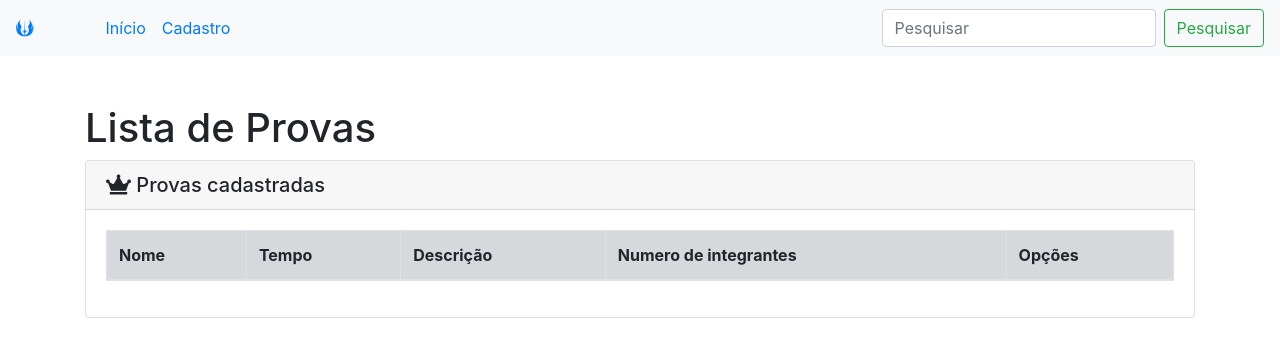
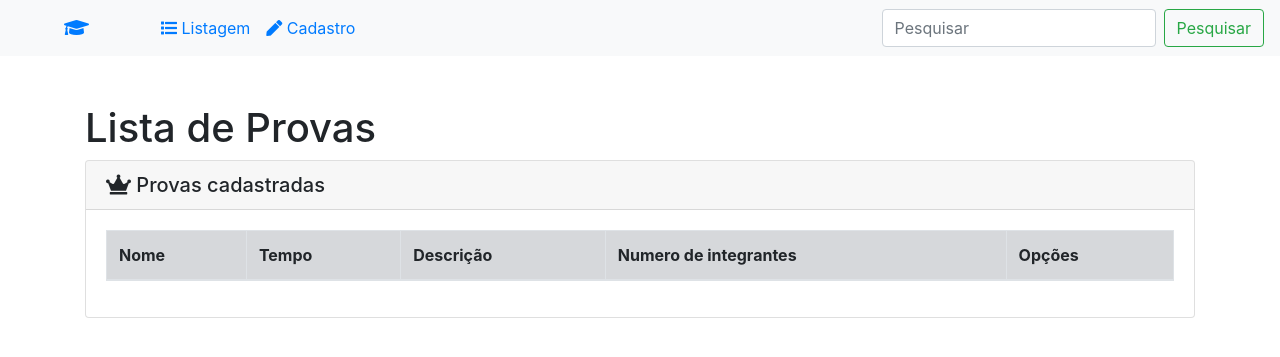
Before and after one commit to marcorozo2702/ProjetoIntegrador, a CodeIgniter app: page /Gincana_CI/index.php/prova/listar in a window 1280 px wide. Shown: the top 357 px of the page. Run offline with CodeIgniter, Linux system fonts and the light colour scheme; data that the repository does not hold is empty.

Commit message:
Adicionado o boostrap na "<nav>" e nas menssagens

```diff
--- a/application/controllers/Prova.php
+++ b/application/controllers/Prova.php
@@ -49,10 +49,10 @@ class Prova extends CI_Controller {
                 //chama o metodo insert do Model passando os dados recebidos por POST para gravar no db, e ja vê as linhas afetadas
                 if ($this->Prova_model->insert($data)){
                     //salva uma mensagem na sessão
-                    $this->session->set_flashdata('mensagem','Prova registrada!');
+                    $this->session->set_flashdata('mensagem','<div class="alert alert-success">Prova registrada!</div>');
                     redirect('Prova/listar'); //*Se der certo manda para a lista
                 } else {
-                    $this->session->set_flashdata('mensagem','Erro ao registrar prova!');
+                    $this->session->set_flashdata('mensagem','<div class="alert alert-danger>Erro ao registrar prova!</div>');
                     redirect('Prova/cadastrar');//se nao der certo manda de volta para o cadastro
                 }
             }
@@ -85,10 +85,10 @@ class Prova extends CI_Controller {
                     );
 
                     if ($this->Prova_model->update($id, $data)){
-                        $this->session->set_flashdata('mensagem', 'Prova alterada.');
+                        $this->session->set_flashdata('mensagem', '<div class="alert alert-success">Prova alterada.</div>');
                         redirect('Prova/listar');
                     } else {
-                        $this->session->set_flashdata('mensagem', 'Ocorreu um erro ao alterar.<br><br>');
+                        $this->session->set_flashdata('mensagem', '<div class="alert alert-danger>Ocorreu um erro ao alterar.</div><br><br>');
                         redirect('Prova/alterar/' .$id);
                     }
                 }
@@ -103,9 +103,9 @@ class Prova extends CI_Controller {
 
                 //manda para o model deletar e ja valida o retorno para saber se funcionou
                 if ($this->Prova_model->delete($id)){
-                    $this->session->set_flashdata('mensagem', 'Sucesso ao deletar.');
+                    $this->session->set_flashdata('mensagem', '<div class="alert alert-success">Sucesso ao deletar.</div>');
                 } else {
-                    $this->session->set_flashdata('mensagem', 'Falha ao deletar.');
+                    $this->session->set_flashdata('mensagem', '<div class="alert alert-danger>Falha ao deletar.</div>');
                 }
                 redirect('Prova/listar');
             }
--- a/application/views/ListaProvas.php
+++ b/application/views/ListaProvas.php
@@ -12,17 +12,17 @@ and open the template in the editor.
         <title>Provas</title>
     </head>
     <body><nav class="navbar navbar-expand-lg navbar-black bg-light">
-            <a class="navbar-brand" href="http://127.0.0.1/Gincana_CI/index.php/Prova/listar"><i class="fab fa-jedi-order"></i></a>
+            <a class="navbar-brand" href="http://127.0.0.1/Gincana_CI/index.php/Prova/listar"><i class="fas fa-graduation-cap icone1 ml-5"></i></i></a>
             <button class="navbar-toggler" type="button" data-toggle="collapse" data-target="#navbarSupportedContent" aria-controls="navbarSupportedContent" aria-expanded="false" aria-label="Toggle navigation">
                 <span class="navbar-toggler-icon"></span>
             </button>
             <div class="collapse navbar-collapse" id="navbarSupportedContent">
                 <ul class="navbar-nav mr-auto">
                     <li class="nav-item ml-5">
-                        <a class="nav-link" href="http://127.0.0.1/Gincana_CI/index.php/Prova/listar">Início</a>
+                        <a class="nav-link" href="http://127.0.0.1/Gincana_CI/index.php/Prova/listar"><i class="fas fa-list"></i>   Listagem</a>
                     </li>
                     <li class="nav-item">
-                        <a class="nav-link" href="http://127.0.0.1/Gincana_CI/index.php/Prova/cadastrar" tabindex="-1" aria-disabled="true">Cadastro</a>
+                        <a class="nav-link" href="http://127.0.0.1/Gincana_CI/index.php/Prova/cadastrar" tabindex="-1" aria-disabled="true"> <i class="fas fa-pen"></i> Cadastro</a>
                     </li>
                 </ul>
                 <form class="form-inline my-2 my-lg-0">
```
